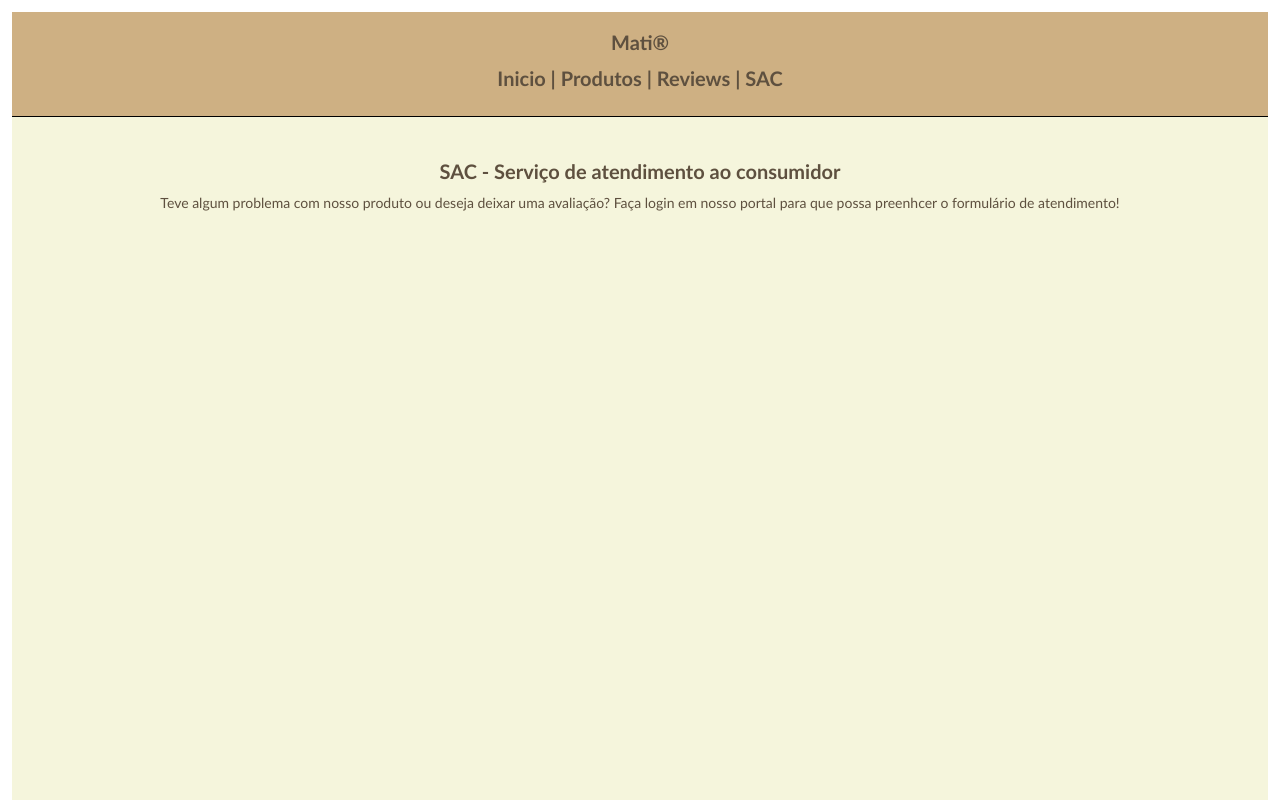
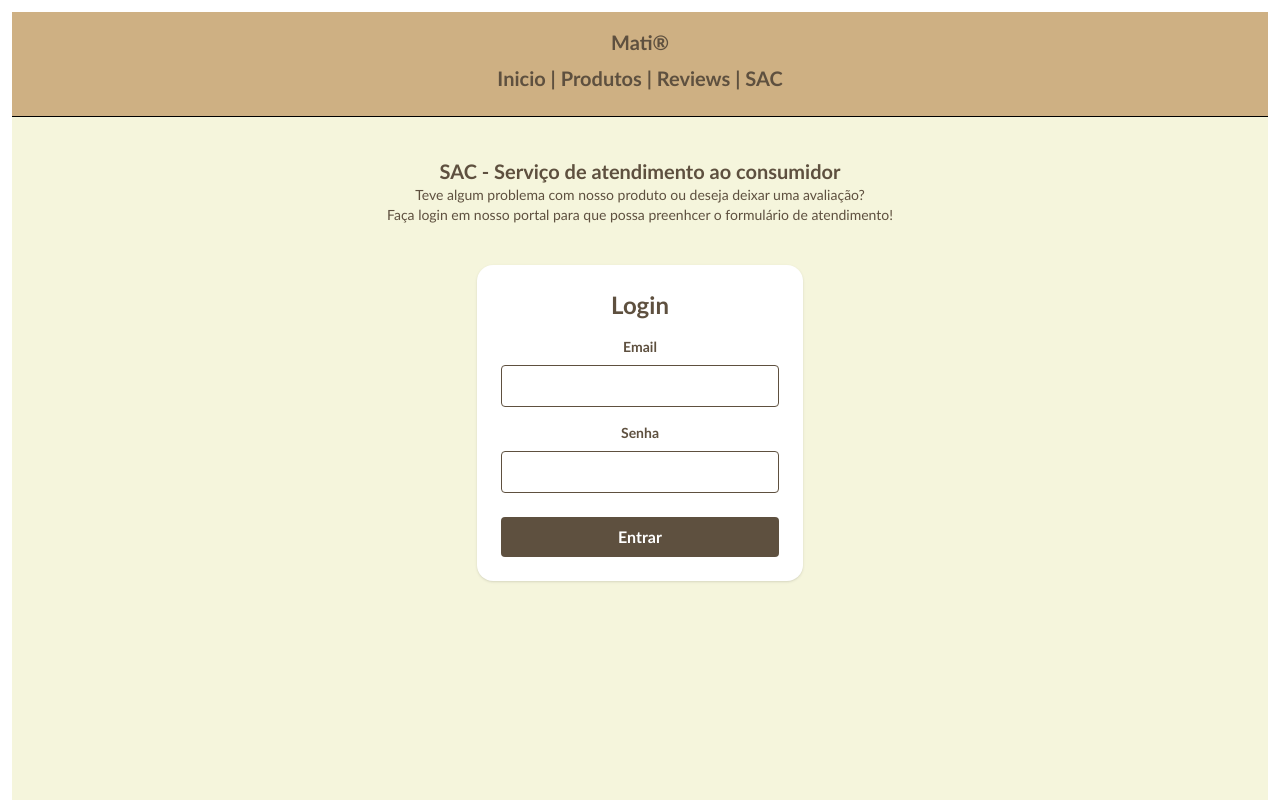
Before and after one commit to joaov-reis/NextJs, a Next.js app: page /SAC in a window 1280 px wide. Shown: the top 800 px of the page. Built offline with nearby package versions, Linux system fonts and the light colour scheme.

Commit message:
login adicionado ao formulário de SAC

```diff
--- a/app/dashboard/LogoutButton.js
+++ b/app/SAC/form/LogoutButton.js
@@ -8,13 +8,13 @@ export default function LogoutButton() {
     async function handleLogout() {
         await fetch('/api/logout', { method: 'POST' });
         router.refresh();
-        router.push('/login');
+        router.push('/SAC');
     }
 
     return (
         <button
             onClick={handleLogout}
-            className="text-red-600 hover:text-red-800 font-medium px-4 py-2 border border-red-200 rounded hover:bg-red-50"
+            className="text-red-600 hover:text-red-800 font-medium px-5 py-1 border-3 border-red-400 rounded-lg bg-red-200 hover:bg-red-50"
         >
             Sair
         </button>
--- /dev/null
+++ b/app/SAC/form/layout.js
@@ -0,0 +1,20 @@
+import { verifySession } from "@/lib/session";
+import { redirect } from "next/navigation";
+import LogoutButton from "./LogoutButton";
+
+export default async function DashboardLayout({ children }) {
+    const user = await verifySession();
+    if (!user) {
+        redirect("/SAC");
+    }
+
+    return (
+        <div className="min-h-screen bg-[#f5f5dc]">
+            <nav className="bg-[#ceb083] border-b px-10 py-2 flex justify-between items-center">
+                <span className="font-bold text-[#5e503f]">Conectado como: {user.email}</span>
+                <LogoutButton />
+            </nav>
+            <main className="p-6">{children}</main>
+        </div>
+    );
+}
--- a/app/SAC/form/page.js
+++ b/app/SAC/form/page.js
@@ -8,7 +8,8 @@ export default function SAC() {
   return (
     <main className="bg-[#f5f5dc] text-[#5e503f] flex min-h-screen flex-col text-center items-center p-10">
       <h1 className="font-black text-xl">SAC - Serviço de atendimento ao consumidor</h1>
-      <p className="text-sm p-2">Teve algum problema com nosso produto ou deseja deixar uma avaliação? Entre em Contato:</p>
+      <p className="text-sm">Teve algum problema com nosso produto ou deseja deixar uma avaliação?</p>
+      <p className="text-sm">Entre em Contato:</p>
 
       <form
         className="p-3 m-3 bg-gray-100 w-full max-w-sm"
--- a/app/SAC/page.js
+++ b/app/SAC/page.js
@@ -1,16 +1,92 @@
-"use client"
-import { useFormState } from "react-dom";
-import { gravarSAC } from "./form/SAC";
+// "use client"
+// import { useFormState } from "react-dom";
+// import { gravarSAC } from "./form/SAC";
 
-export default function SAC() {
-  const [state, formAction] = useFormState(gravarSAC, {})
+// export default function SAC() {
+//   const [state, formAction] = useFormState(gravarSAC, {})
+
+//   return (
+//     <main className="bg-[#f5f5dc] text-[#5e503f] flex min-h-screen flex-col text-center items-center p-10">
+//       <h1 className="font-black text-xl">SAC - Serviço de atendimento ao consumidor</h1>
+//       <p className="text-sm p-2">Teve algum problema com nosso produto ou deseja deixar uma avaliação? Faça login em nosso portal para que possa preenhcer o formulário de atendimento!</p>
+//     </main>
+//   );
+// }
+"use client";
+import { useState } from 'react';
+import { useRouter } from 'next/navigation';
+
+export default function LoginPage() {
+  const router = useRouter();
+  const [loading, setLoading] = useState(false);
+  const [error, setError] = useState('');
+
+  async function handleSubmit(e) {
+    e.preventDefault();
+    setLoading(true);
+    setError('');
+
+    const formData = new FormData(e.currentTarget);
+    const email = formData.get('email');
+    const password = formData.get('password');
+
+    const res = await fetch('/api/login', {
+      method: 'POST',
+      body: JSON.stringify({ email, password }),
+      headers: { 'Content-Type': 'application/json' }
+    });
+
+    if (res.ok) {
+      router.refresh(); // Atualiza rotas do servidor
+      router.push('/SAC/form');
+    } else {
+      const data = await res.json();
+      setError(data.error);
+      setLoading(false);
+    }
+  }
 
   return (
     <main className="bg-[#f5f5dc] text-[#5e503f] flex min-h-screen flex-col text-center items-center p-10">
       <h1 className="font-black text-xl">SAC - Serviço de atendimento ao consumidor</h1>
-      <p className="text-sm p-2">Teve algum problema com nosso produto ou deseja deixar uma avaliação? Faça login em nosso portal para que possa preenhcer o formulário de atendimento!</p>
+      <p className="text-sm">Teve algum problema com nosso produto ou deseja deixar uma avaliação?</p>
+      <p className="text-sm">Faça login em nosso portal para que possa preenhcer o formulário de atendimento!</p>
 
+      <div className="flex items-center justify-center text-[#5e503f] mt-10 mx-auto">
+        <form
+          onSubmit={handleSubmit}
+          className="w-full max-w-sm bg-white p-6 shadow rounded-2xl"
+        >
+          <h1 className="text-2xl font-bold mb-4">Login</h1>
 
+          {error && (
+            <p className="text-red-500 text-sm mb-4">{error}</p>
+          )}
+
+          <label className="block mb-2 text-sm font-bold">Email</label>
+          <input
+            name="email"
+            type="email"
+            required
+            className="w-full border p-2 mb-4 rounded"
+          />
+
+          <label className="block mb-2 text-sm font-bold">Senha</label>
+          <input
+            name="password"
+            type="password"
+            required
+            className="w-full border p-2 mb-6 rounded"
+          />
+
+          <button
+            disabled={loading}
+            className="w-full bg-[#5e503f] text-white p-2 rounded font-bold"
+          >
+            {loading ? "Entrando..." : "Entrar"}
+          </button>
+        </form>
+      </div>
     </main>
   );
 }
--- a/app/dashboard/layout.js
+++ /dev/null
@@ -1,19 +0,0 @@
-import { verifySession } from "@/lib/session";
-import { redirect } from "next/navigation";
-
-export default async function DashboardLayout({ children }) {
-    const user = await verifySession();
-    if (!user) {
-        redirect("/login");
-    }
-
-    return (
-        <div className="min-h-screen bg-slate-50">
-            <nav className="bg-white border-b px-6 py-4 flex justify-between">
-                <span className="font-bold">Sistema Seguro</span>
-                <span className="text-sm text-gray-500">{user.email}</span>
-            </nav>
-            <main className="p-6">{children}</main>
-        </div>
-    );
-}
--- a/app/dashboard/page.js
+++ /dev/null
@@ -1,22 +0,0 @@
-import LogoutButton from "./LogoutButton";
-
-export default function DashboardPage() {
-    return (
-        <div className="max-w-4xl mx-auto space-y-6">
-            <h1 className="text-3xl font-bold text-gray-800">Visão Geral</h1>
-
-            <div className="grid grid-cols-1 md:grid-cols-3 gap-6">
-                <div className="bg-white p-6 rounded-lg shadow-sm border border-gray-100">
-                    <h3 className="text-gray-500 text-sm font-medium">Status da Sessão</h3>
-                    <p className="text-2xl font-bold text-green-600 mt-2">Ativa & Segura</p>
-                </div>
-            </div>
-            <div className="bg-blue-50 p-4 rounded-md text-blue-800 text-sm">
-                <p>Esta página está protegida.</p>
-            </div>
-            <div className="pt-6">
-                <LogoutButton />
-            </div>
-        </div>
-    );
-}
--- a/app/login/page.js
+++ /dev/null
@@ -1,72 +0,0 @@
-'use client';
-import { useState } from 'react';
-import { useRouter } from 'next/navigation';
-
-export default function LoginPage() {
-  const router = useRouter();
-  const [loading, setLoading] = useState(false);
-  const [error, setError] = useState('');
-
-  async function handleSubmit(e) {
-    e.preventDefault();
-    setLoading(true);
-    setError('');
-
-    const formData = new FormData(e.currentTarget);
-    const email = formData.get('email');
-    const password = formData.get('password');
-
-    const res = await fetch('/api/login', {
-      method: 'POST',
-      body: JSON.stringify({ email, password }),
-      headers: { 'Content-Type': 'application/json' }
-    });
-
-    if (res.ok) {
-      router.refresh(); // Atualiza rotas do servidor
-      router.push('/dashboard');
-    } else {
-      const data = await res.json();
-      setError(data.error);
-      setLoading(false);
-    }
-  }
-
-  return (
-    <div className="flex h-screen items-center justify-center bg-gray-300 text-black">
-      <form
-        onSubmit={handleSubmit}
-        className="w-full max-w-sm bg-white p-6 rounded shadow"
-      >
-        <h1 className="text-2xl font-bold mb-4">Login</h1>
-
-        {error && (
-          <p className="text-red-500 text-sm mb-4">{error}</p>
-        )}
-
-        <label className="block mb-2 text-sm font-bold">Email</label>
-        <input
-          name="email"
-          type="email"
-          required
-          className="w-full border p-2 mb-4 rounded"
-        />
-
-        <label className="block mb-2 text-sm font-bold">Senha</label>
-        <input
-          name="password"
-          type="password"
-          required
-          className="w-full border p-2 mb-6 rounded"
-        />
-
-        <button
-          disabled={loading}
-          className="w-full bg-blue-600 text-white p-2 rounded font-bold"
-        >
-          {loading ? "Entrando..." : "Entrar"}
-        </button>
-      </form>
-    </div>
-  );
-}
```
Also changed, not shown: 2 other files (tests, documents, lock files or other folders).
